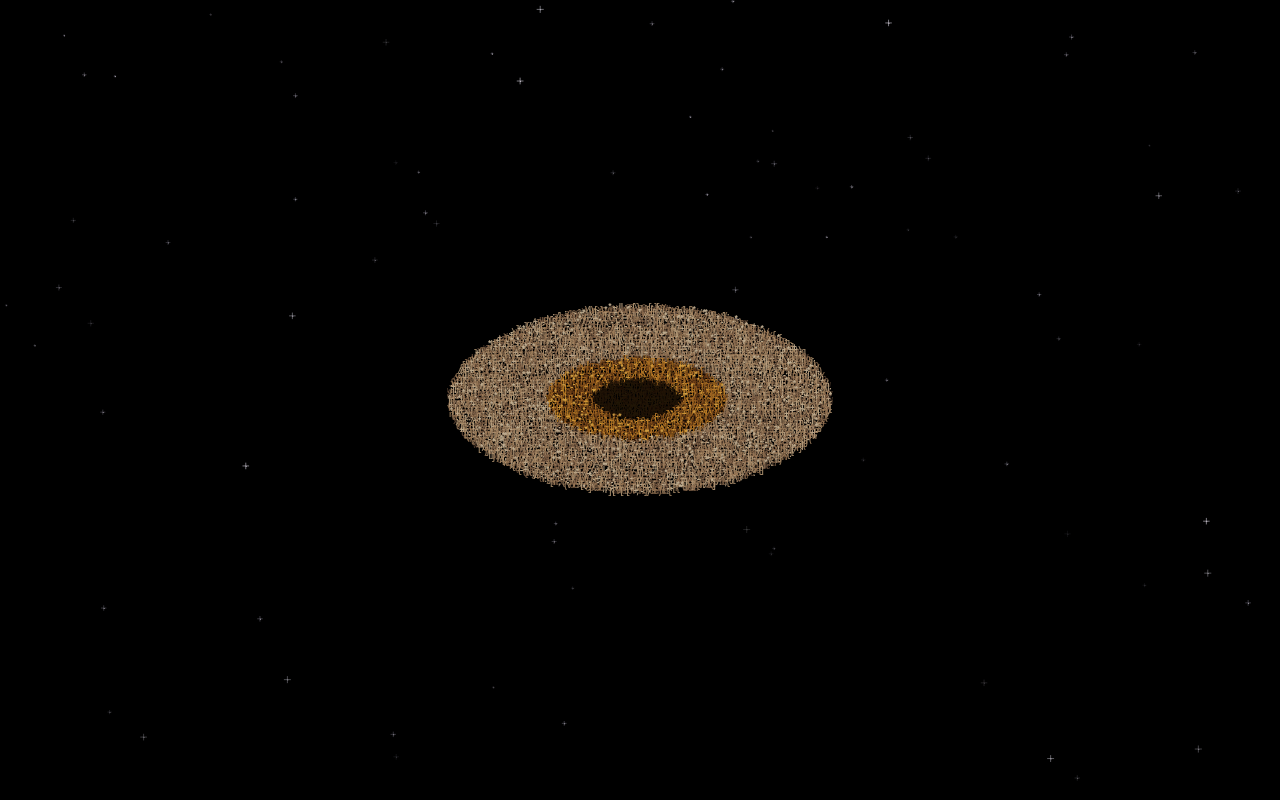
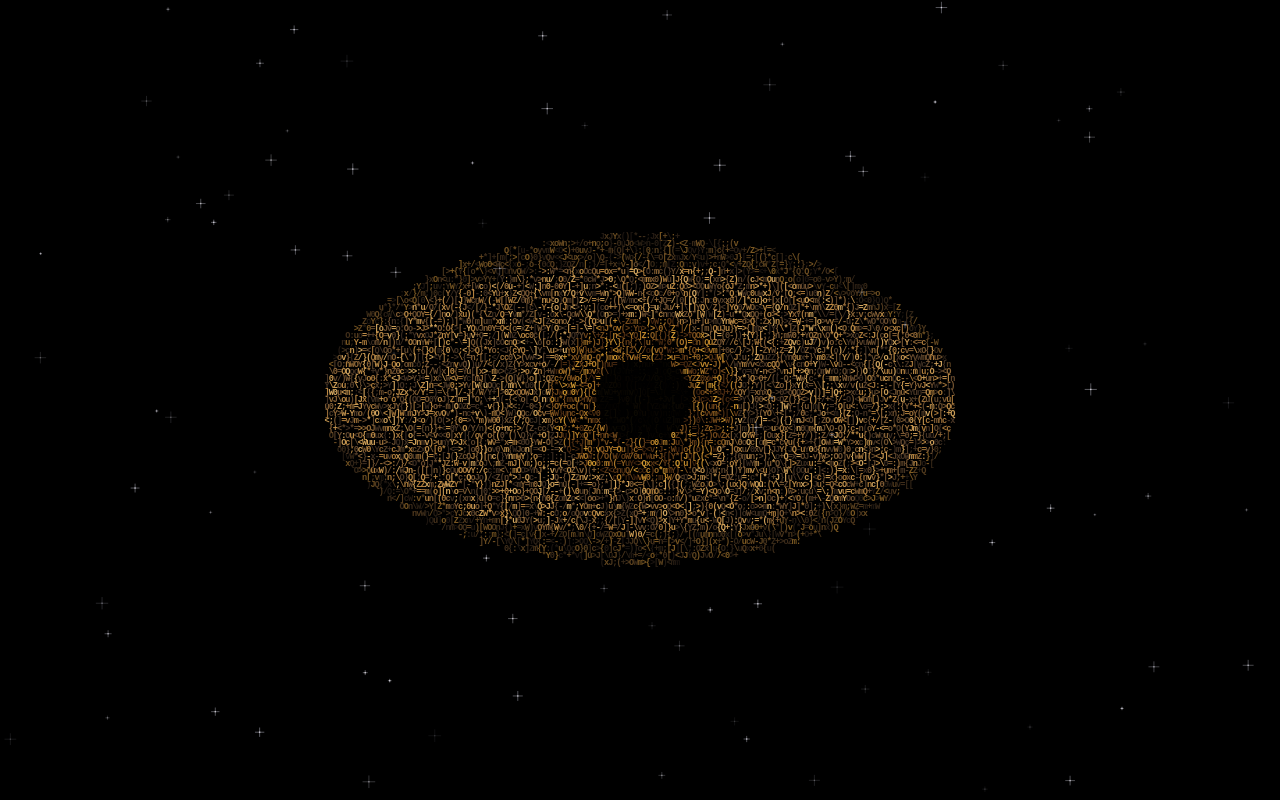
Before and after one commit to omarmohamedismail/eye_love, a plain HTML site: page index.html in a window 1280 px wide. Drawn offline with Linux system fonts and the light colour scheme; animation ran at ten frames a second.

Commit message:
Rebuild Eye Love from scratch: dense ASCII eye contraction, starfield, pink ASCII heart

```diff
--- a/index.html
+++ b/index.html
@@ -1,10 +1,15 @@
-<!doctype html><html lang="en"><head><meta charset="utf-8"><meta name="viewport" content="width=device-width,initial-scale=1"><title>Eye Love</title><style>html,body{margin:0;width:100%;height:100%;overflow:hidden;background:#000}canvas{display:block;width:100%;height:100%}</style></head><body><canvas id="c"></canvas><script>
-const c=document.getElementById('c'),g=c.getContext('2d');let W,H,D,stars=[],start=performance.now();const chars='wcvxuz0OQJYcrn(){}[]/\\|:;+-*';const clamp=x=>Math.max(0,Math.min(1,x)),smooth=(a,b,t)=>{let z=clamp((t-a)/(b-a));return z*z*(3-2*z)},rnd=n=>{let z=Math.sin(n*127.1+78.233)*43758.5453;return z-Math.floor(z)};
-function resize(){W=innerWidth;H=innerHeight;D=Math.min(devicePixelRatio||1,2);c.width=W*D;c.height=H*D;g.setTransform(D,0,0,D,0,0);stars=Array.from({length:85},(_,i)=>({x:rnd(i+31)*W,y:rnd(i+932)*H,s:rnd(i+355),p:rnd(i+731)*6.28}))}addEventListener('resize',resize);resize();
-function eyeMask(x,y){let outer=Math.pow(Math.abs(x),1.8)+Math.pow(Math.abs(y)/.64,1.9);return outer<1&&Math.abs(y)<.62*Math.sqrt(Math.max(0,1-x*x))}
-function heartMask(x,y){let X=x*1.3,Y=-y*1.4;return Math.pow(X*X+Y*Y-1,3)-X*X*Y*Y*Y<=0}
-function render(now){let t=((now-start)/1000)%12.8,cx=W/2,cy=H/2,unit=Math.min(W*.47,H*.67,390),shrink=1-.76*smooth(3.1,6.2,t),morph=smooth(5.4,7.3,t),grow=1+1.55*smooth(8.1,10.8,t),alpha=smooth(6.3,7.4,t);g.fillStyle='#000';g.fillRect(0,0,W,H);
-for(let s of stars){let tw=.2+.65*(.5+.5*Math.sin(now*.0015+s.p));g.globalAlpha=tw;g.strokeStyle=s.s>.82?'#dedbe8':'#666471';g.lineWidth=.65;let r=1+s.s*2.6;g.beginPath();g.moveTo(s.x-r,s.y);g.lineTo(s.x+r,s.y);g.moveTo(s.x,s.y-r);g.lineTo(s.x,s.y+r);g.stroke();g.fillStyle='#e6dce7';g.fillRect(s.x,s.y,.9,.9)}g.globalAlpha=1;
-let cell=Math.max(6,Math.min(9,W/80)),font=cell*.91;g.font='bold '+font+'px monospace';g.textAlign='center';g.textBaseline='middle';let columns=96,rows=49,beat=1+.045*Math.sin(now*.0065);
-for(let j=-rows;j<=rows;j++)for(let i=-columns;i<=columns;i++){let x=i/columns,y=j/rows;let E=eyeMask(x,y),Hrt=heartMask(x,y);if(!E&&!Hrt)continue;let n=rnd((i+120)*2317+(j+100)*17),char=chars[Math.floor(n*chars.length)],r=Math.hypot(x*.92-.025*Math.sin(t*2),y*1.6),iris=r<.43,pupil=r<.21;let ex=E?1-morph:0,hx=Hrt?morph:0;if(ex>0){let light=pupil?8:iris?18+38*n:34+34*n;let hue=iris?24+15*n:25+12*n;let sat=iris?65:28;g.fillStyle='hsla('+hue+','+sat+'%,'+light+'%,'+(ex*(.62+.38*n))+')';g.fillText(char,cx+x*unit*shrink,cy+y*unit*shrink*.78)}if(hx>0){let heartScale=unit*.47*grow*beat,brightness=38+29*n;g.fillStyle='hsla('+(335+16*n)+',90%,'+brightness+'%,'+(hx*(.75+.25*n))+')';g.fillText(char,cx+x*heartScale,cy+y*heartScale)}}requestAnimationFrame(render)}requestAnimationFrame(render);
+<!DOCTYPE html><html><head><meta charset="UTF-8"><meta name="viewport" content="width=device-width,initial-scale=1"><title>Eye Love</title><style>*{box-sizing:border-box}html,body{margin:0;width:100%;height:100%;background:#000;overflow:hidden}canvas{width:100%;height:100%;display:block}</style></head><body><canvas id="art"></canvas><script>
+const canvas=document.getElementById('art'),ctx=canvas.getContext('2d');let W,H,D,grid=[],stars=[],birth=performance.now();
+const glyphs='oxcvunm0OQWZJY()[]{}<>+=-:;/*\\',rand=n=>{let v=Math.sin(n*127.1+78.233)*43758.5453;return v-Math.floor(v)},ease=(a,b,t)=>{let x=Math.max(0,Math.min(1,(t-a)/(b-a)));return x*x*(3-2*x)};
+function heart(x,y){let X=x*1.12,Y=-y*1.12;return (X*X+Y*Y-1)**3-X*X*Y*Y*Y<=0}
+function reset(){W=innerWidth;H=innerHeight;D=Math.min(devicePixelRatio||1,2);canvas.width=Math.round(W*D);canvas.height=Math.round(H*D);ctx.setTransform(D,0,0,D,0,0);grid=[];stars=[];for(let j=-38;j<=38;j++)for(let i=-76;i<=76;i++){let x=i/76,y=j/38,k=(j+39)*153+i+77;grid.push({x,y,n:rand(k),n2:rand(k+891),ch:glyphs[Math.floor(rand(k+37)*glyphs.length)],p:rand(k+47)*6.283})}for(let i=0;i<95;i++)stars.push({x:rand(i+102)*W,y:rand(i+200)*H,r:.7+rand(i+305)*2.5,p:rand(i+407)*6.28})}addEventListener('resize',reset);reset();
+function draw(ms){const t=((ms-birth)/1000)%13.8,cx=W/2,cy=H/2,scale=Math.min(W*.47,H*.73,520),contract=1-.82*ease(3.5,6.6,t),fade=ease(5.7,7.7,t),heartGrow=.62+1.08*ease(8.1,11.2,t),beat=1+.035*Math.pow(Math.max(0,Math.sin(ms*.006)),6);
+ctx.fillStyle='#000';ctx.fillRect(0,0,W,H);
+for(const s of stars){let a=.12+.58*(.5+.5*Math.sin(ms*.0015+s.p));ctx.strokeStyle='rgba(215,215,228,'+a+')';ctx.lineWidth=.6;ctx.beginPath();ctx.moveTo(s.x-s.r*2,s.y);ctx.lineTo(s.x+s.r*2,s.y);ctx.moveTo(s.x,s.y-s.r*2);ctx.lineTo(s.x,s.y+s.r*2);ctx.stroke();ctx.fillStyle='rgba(245,241,250,'+a+')';ctx.fillRect(s.x-.7,s.y-.7,1.4,1.4)}
+let pitch=Math.max(5.6,Math.min(8.6,W/75));ctx.font='bold '+pitch+'px monospace';ctx.textAlign='center';ctx.textBaseline='middle';
+for(const p of grid){let x=p.x,y=p.y,eyewidth=Math.sqrt(Math.max(0,1-x*x)),edge=.61*eyewidth,inside=Math.abs(y)<edge,iris=Math.hypot((x-.015*Math.sin(t*1.7))*1.55,y*1.5),pupil=iris<.235,ring=iris<.46;
+if(inside&&fade<1){let v=(1-fade)*(.7+.3*p.n),hue=27+10*p.n,sat=28+30*p.n,lum=22+39*p.n;if(ring){hue=25+14*p.n;sat=63;lum=19+32*p.n}if(pupil){lum=1+4*p.n;v*=.65}if(Math.abs(y)>edge*.82){lum*=.52}ctx.fillStyle='hsla('+hue+','+sat+'%,'+lum+'%,'+v+')';ctx.fillText(p.ch,cx+x*scale*contract,cy+y*scale*.85*contract)}
+if(fade>0&&heart(x,y)){let hx=x*scale*.48*heartGrow*beat,hy=y*scale*.48*heartGrow*beat,bright=28+37*p.n;ctx.fillStyle='hsla('+(336+14*p.n)+',90%,'+bright+'%,'+(fade*(.7+.3*p.n))+')';ctx.fillText(p.ch,cx+hx,cy+hy)}
+}
+requestAnimationFrame(draw)}requestAnimationFrame(draw);
 </script></body></html>
```
